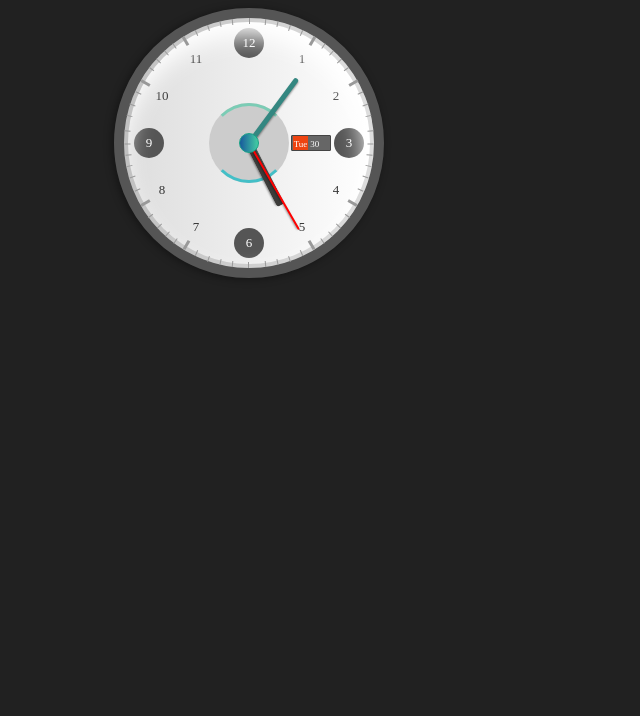
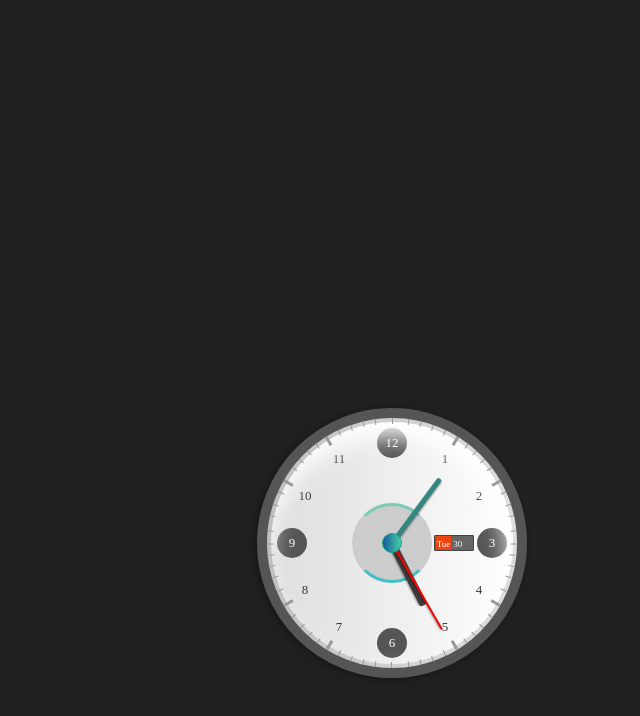
Before and after one commit to Enliy/vita, a plain HTML site: page index.html in a window 1280 px wide. Shown: the whole page, without its empty margins (391-1031 px from the left). Drawn offline with nearby package versions, Linux system fonts and the light colour scheme.

Commit message:
feat: fixed css

```diff
--- a/index.html
+++ b/index.html
@@ -18,6 +18,18 @@
             font-size: 18px;
             line-height: 60px;
         }
+        .container{
+            width: 100vw;
+            height: 100vh;
+            position: relative;
+        }
+        .clock-place{
+            position: absolute;
+            top: 50%;
+            left: 50%;
+            transform: translate(-50% -50%);
+        }
+
     </style>
 </head>
 
```
